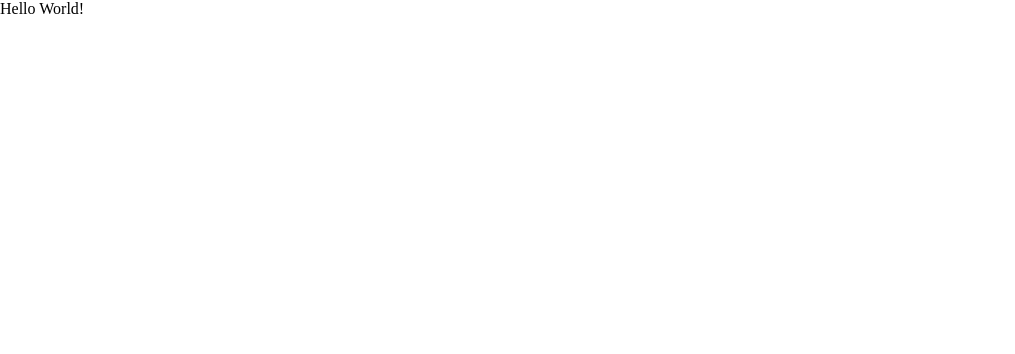
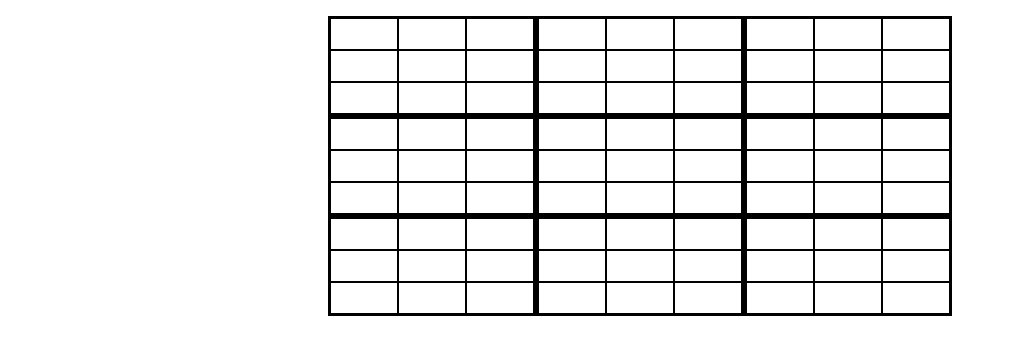
Before and after one commit to ricglz0201/further-ttt, a React (Create React App) app: page / in a window 1280 px wide. Shown: the top 354 px of the page, without its empty margins (0-1015 px from the left). Built offline with nearby package versions, Linux system fonts and the light colour scheme.

Commit message:
Functional game

```diff
--- a/src/App.tsx
+++ b/src/App.tsx
@@ -1,9 +1,8 @@
 import React from 'react';
-/* import GameBigBoard from 'components/Game/GameBigBoard'; */
+import PVPGame from 'components/pages/PVPGame'
 
 function App() {
-  return <div>Hello World!</div>
-  ;
+  return <PVPGame />;
 }
 
 export default App;
--- a/src/components/Game/GameBigBoard.tsx
+++ b/src/components/Game/GameBigBoard.tsx
@@ -1,6 +1,7 @@
 import React from 'react';
 import GameBoardRow from 'components/Game/GameBoardRow';
 import { Board } from 'types/Game';
+import 'css/Game.css'
 
 interface Props {
   board: Board,
@@ -10,10 +11,11 @@ interface Props {
 
 const GameBigBoard = (props: Props) => {
   return (
-    <div className="flex flex-row jcc">
-      <div className="w-75 w-sm-66 w-md-60 w-lg-50">
+    <div className="flex flex-row justify-center ma3">
+      <div className="w-80 w-66-ns w-60-m w-50-l flex flex-wrap">
         {[0, 3, 6].map(initialBoardNumber => (
           <GameBoardRow
+            key={initialBoardNumber}
             initialBoardNumber={initialBoardNumber}
             {...props}
           />
--- a/src/components/Game/GameBoard.tsx
+++ b/src/components/Game/GameBoard.tsx
@@ -20,6 +20,7 @@ const GameBoard = ({
         <GameCellRow
           boardNumber={boardNumber}
           currentBoard={currentBoard}
+          key={initialCellNumber}
           initialCellNumber={initialCellNumber}
           {...rest}
         />
--- a/src/components/Game/GameBoardRow.tsx
+++ b/src/components/Game/GameBoardRow.tsx
@@ -15,6 +15,7 @@ const GameBoardRow = ({ initialBoardNumber, ...rest }: Props) => {
       {[0, 1, 2].map((index) => (
         <GameBoard
           boardNumber={initialBoardNumber + index}
+          key={index}
           {...rest}
         />
       ))}
--- a/src/components/Game/GameCell.tsx
+++ b/src/components/Game/GameCell.tsx
@@ -22,7 +22,7 @@ const GameCell = ({
   }, [onClick])
   return (
     <div
-      className={`w-33 ${label}`}
+      className={`w-third b--black ba h2 tc ${label}`}
       onClick={onClick}
       onKeyDown={onKeyDown}
       role="button"
--- a/src/components/Game/GameCellRow.tsx
+++ b/src/components/Game/GameCellRow.tsx
@@ -13,12 +13,16 @@ interface Props {
 const GameCellRow = ({ initialCellNumber, ...rest }: Props) => {
   return (
     <>
-      {[0, 1, 2].map((index) => (
-        <GameCell
-          cellNumber={initialCellNumber + index}
-          {...rest}
-        />
-      ))}
+      {[0, 1, 2].map((index) => {
+        const cellNumber = initialCellNumber + index;
+        return (
+          <GameCell
+            cellNumber={cellNumber}
+            key={cellNumber}
+            {...rest}
+          />
+        );
+      })}
     </>
   );
 };
--- /dev/null
+++ b/src/components/pages/PVPGame.tsx
@@ -0,0 +1,17 @@
+import React from 'react';
+import {usePVPGame} from 'hooks/Game'
+import BigBoard from 'components/Game/GameBigBoard'
+
+const PVPGame = () => {
+  const {game, handleClick} = usePVPGame();
+  const {board, currentBoard} = game;
+  return (
+    <BigBoard
+      board={board}
+      currentBoard={currentBoard}
+      handleClick={handleClick}
+    />
+  );
+};
+
+export default PVPGame;
--- /dev/null
+++ b/src/css/Game.css
@@ -0,0 +1,7 @@
+div.X {
+  color: #e7040f;
+}
+
+div.O {
+  color: #19a974;
+}
--- a/src/functions/GameUtils.ts
+++ b/src/functions/GameUtils.ts
@@ -17,12 +17,12 @@ export function boardClassName({
   boardNumber,
   currentBoard,
 }: BoardClassNameProps) {
-  let className = 'w-25';
+  let className = 'w-third flex flex-wrap ba bw1';
   const boardIsPlayable =
     boardNumber === currentBoard ||
     currentBoard === -1;
   if (!boardIsPlayable) {
-    className += 'bg-grey';
+    className = `${className} bg-gray`;
   }
   return className;
 }
--- a/src/hooks/Game.ts
+++ b/src/hooks/Game.ts
@@ -7,7 +7,6 @@ import {
 } from 'functions/GameUtils'
 import {
   Board,
-  BoardValue,
   Game,
   MakeMoveProps,
   Player,
@@ -84,7 +83,8 @@ export function usePVPGame() {
   const newGame = usePVPNewGame({game, setGame});
   const makeMove = usePVPMove({game, setGame});
   const afterMove = useAfterMove({newGame, makeMove});
-  return React.useCallback((boardNumber: number, cellNumber: number) => {
+  const handleClick = React.useCallback(
+    (boardNumber: number, cellNumber: number) => {
       if(canClick(boardNumber, cellNumber)) {
         const newMoveNumber = moveNumber + 1;
         board[boardNumber][cellNumber] = currentPlayer === Player.X ? 1 : -1;
@@ -98,4 +98,5 @@ export function usePVPGame() {
         });
       }
   }, [afterMove, board, canClick, currentPlayer, moveNumber]);
+  return {game, handleClick};
 }
```
Lines whose indentation alone changed are shown as unchanged.
